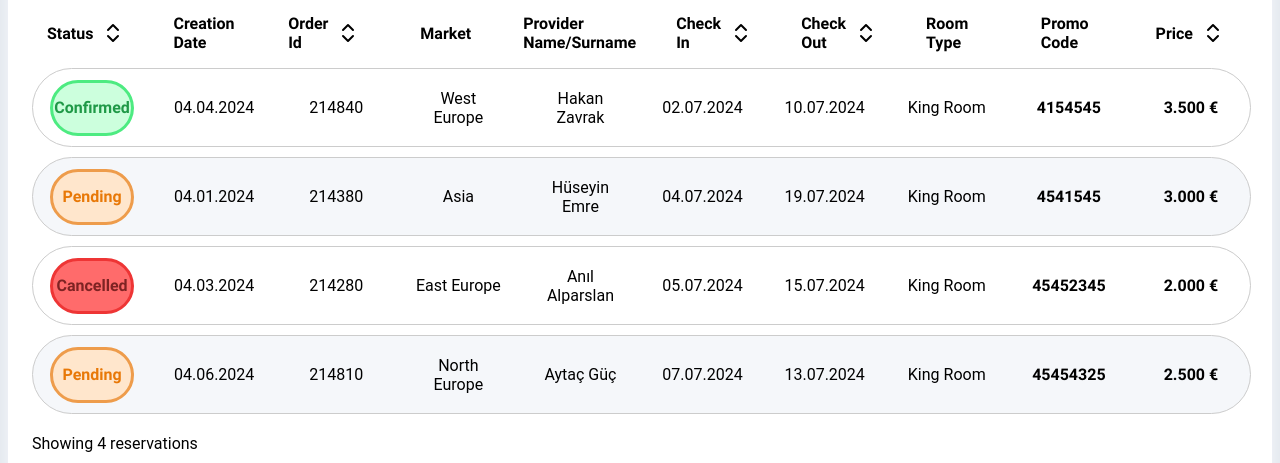
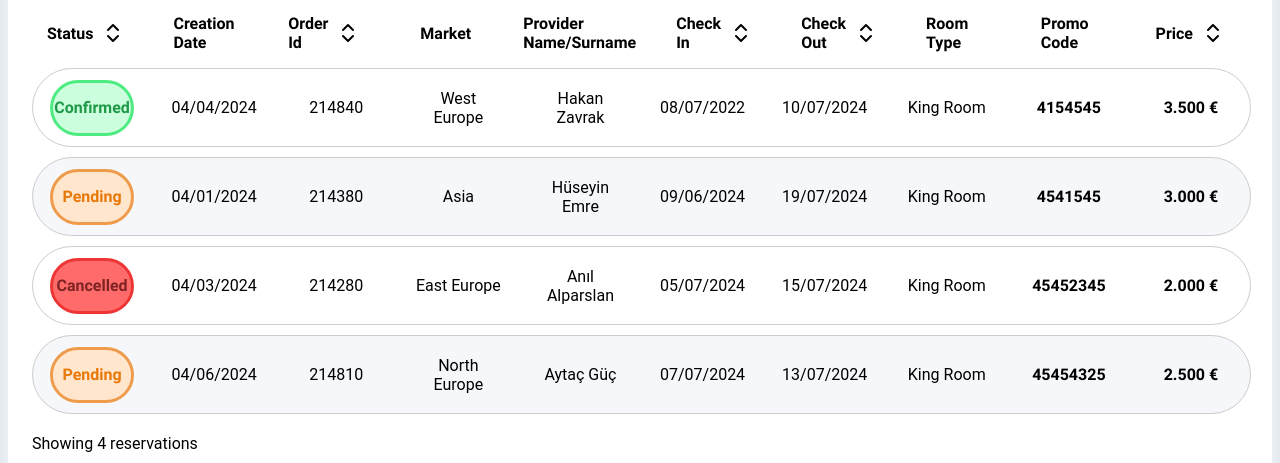
Before and after one commit to Mwiert/miniSpa, a Vue app: page /pinkpanthers in a window 1280 px wide. Shown: the part 136-599 px from the top of the page. Built offline with nearby package versions, Linux system fonts and the light colour scheme; a web font is replaced by a local one.

Commit message:
Date sort added and css fixed

```diff
--- a/src/components/SmartTable/SmartTableBody.vue
+++ b/src/components/SmartTable/SmartTableBody.vue
@@ -1,41 +1,39 @@
 <template>
   <div class="smart-table-body-c">
     <div class="smart-table-main-grid">
-      <div
-        class="grid-header"
-        v-for="(header, index) in Columns"
-        :key="index"
-      >
+      <div class="grid-header" v-for="(header, index) in Columns" :key="index">
         <span>{{ header.name }}</span>
         <span v-if="header.sortable">
-          <SvgIcon class="sort-button" :name="'arrow-selector-v'" size="s" @click="header.sortable ? sort(header.label) : null" />
+          <SvgIcon
+            class="sort-button"
+            :name="'arrow-selector-v'"
+            size="s"
+            @click="header.sortable ? sort(header.label) : null"
+          />
         </span>
       </div>
     </div>
 
-    <div v-if=" $parent.filteredData.length === 0 " class="grid-row no-items-found">
+    <div v-if="NoItemFound" class="grid-row no-items-found">
       <!-- V-if ile noItemFound propumuza göre true veya false alıyoruz bunun aramasını smarttable componentimizde yapıyoruz eğer true ise alttaki satırlar render edilir false ise bu satırlar görmezden gelinip normal tablomuz oluşur-->
       <div :colspan="Columns.length" class="no-grid-item">No Item Found</div>
-
     </div>
     <div
-      class='grid-row'
-      :class="{rowIndex}"
+      class="grid-row"
+      :class="{ rowIndex }"
       v-for="(tableRow, rowIndex) in tableRowData"
       :key="rowIndex"
     >
-
       <div
         v-for="(cell, cellIndex) in tableRow"
         :key="cellIndex"
-        :class="[getCellClass(cell, tableRow[cellIndex]), 'grid-item']"
+        :class="[cell.class, 'grid-item']"
       >
         <!-- getcellclass methodumuz class name belirlemeye yarıyor ki bu classlara göre status veya price gibi bilgileri alalım. -->
         <template v-if="typeof cell == 'object'">
           <span :class="cell?.class" @click="handlerUrl(cell?.url)">
             {{ cell?.text ?? '' }}
-            </span
-          >
+          </span>
         </template>
         <template v-else>{{ cell }}</template>
       </div>
@@ -44,6 +42,8 @@
 </template>
 
 <script lang="ts">
+import dayjs from 'dayjs'
+
 export default {
   name: 'SmartTableBody',
   props: {
@@ -68,6 +68,9 @@ export default {
 
     Columns() {
       return this.options.table.columns
+    },
+    NoItemFound() {
+      return this.$parent.filteredData.length == 0
     }
   },
 
@@ -117,24 +120,18 @@ export default {
     getValueForSorting(cellData: any) {
       if (typeof cellData === 'object' && 'text' in cellData) {
         return cellData.text
-      } else {
+      }
+      if (typeof cellData === 'string' && dayjs(cellData, 'DD/MM/YYYY').isValid()) {
+        const [day, month, year] = cellData.split('/').map(Number)
+        return new Date(year, month - 1, day)
+      }
       return cellData
-      }
     },
 
     handlerUrl(url) {
       if (url == null) {
         window.open(url, '_blank')
       }
-    },
-
-    getCellClass(cellData: any) {
-      if (cellData.class === 'status') {
-        return `${cellData.class}-${cellData.text}`
-      }else if(cellData.class === 'price'  || cellData.class === 'promoCode'){
-        return `${cellData.class}`
-      }
-      return 'default-class'
     }
   }
 }
@@ -182,11 +179,11 @@ export default {
     padding: 0.5px;
     animation: fadeIn 0.5s ease-in-out;
 
-      &:nth-child(even){
-        background-color: white
+    &:nth-child(even) {
+      background-color: white;
     }
-      &:nth-child(odd){
-        background-color: #F5F7FA
+    &:nth-child(odd) {
+      background-color: #f5f7fa;
     }
 
     .no-grid-item {
@@ -211,10 +208,10 @@ export default {
       border-radius: 30px;
       border: none;
       animation: fadeIn 0.3s ease-in-out;
-        }
-        .status-Confirmed,
-        .status-Pending,
-        .status-Cancelled {
+
+      &.confirmed,
+      &.pending,
+      &.cancelled {
         padding: 5px 10px;
         border-radius: 30px;
         border: 3px solid;
@@ -227,26 +224,27 @@ export default {
         margin: 10px auto;
       }
 
-    .status-Confirmed {
+      &.confirmed {
         background-color: #ccffdd;
         color: #1f9947;
         border-color: #4deb81;
       }
 
-    .status-Pending {
+      &.pending {
         background-color: #ffe6cc;
         color: #e87807;
         border-color: #ee9c4b;
       }
 
-    .status-Cancelled {
+      &.cancelled {
         background-color: #ff6b6b;
         color: #7e2323;
         border-color: #ee3535;
       }
+    }
 
-
-        .price,.promoCode {
+    .price,
+    .promoCode {
       font-weight: bold;
     }
   }
--- a/src/components/SmartTable/dummy.js
+++ b/src/components/SmartTable/dummy.js
@@ -1,52 +1,52 @@
 const dummy = [
   {
-      status:"Confirmed",
-      creationDate:"04.04.2024",
+    status: 'Confirmed',
+    creationDate: '04/04/2024',
     orderId: 214840,
-      market: "West Europe",
-      providerNameSurname: "Hakan Zavrak",
-      checkIn: "02.07.2024",
-      checkOut: "10.07.2024",
-      roomType: "King Room",
-      promoCode: "4154545",
-      price: "3.500 €",
+    market: 'West Europe',
+    providerNameSurname: 'Hakan Zavrak',
+    checkIn: '08/07/2022',
+    checkOut: '10/07/2024',
+    roomType: 'King Room',
+    promoCode: '4154545',
+    price: '3.500 €'
   },
   {
-      status:"Pending",
-      creationDate:"04.01.2024",
+    status: 'Pending',
+    creationDate: '04/01/2024',
     orderId: 214380,
-      market: "Asia",
-      providerNameSurname: "Hüseyin Emre",
-      checkIn: "04.07.2024",
-      checkOut: "19.07.2024",
-      roomType: "King Room",
-      promoCode: "4541545",
-      price: "3.000 €",
+    market: 'Asia',
+    providerNameSurname: 'Hüseyin Emre',
+    checkIn: '09/06/2024',
+    checkOut: '19/07/2024',
+    roomType: 'King Room',
+    promoCode: '4541545',
+    price: '3.000 €'
   },
   {
-      status:"Cancelled",
-      creationDate:"04.03.2024",
+    status: 'Cancelled',
+    creationDate: '04/03/2024',
     orderId: 214280,
-      market: "East Europe",
-      providerNameSurname: "Anıl Alparslan",
-      checkIn: "05.07.2024",
-      checkOut: "15.07.2024",
-      roomType: "King Room",
-      promoCode: "45452345",
-      price: "2.000 €",
+    market: 'East Europe',
+    providerNameSurname: 'Anıl Alparslan',
+    checkIn: '05/07/2024',
+    checkOut: '15/07/2024',
+    roomType: 'King Room',
+    promoCode: '45452345',
+    price: '2.000 €'
   },
   {
-      status:"Pending",
-      creationDate:"04.06.2024",
+    status: 'Pending',
+    creationDate: '04/06/2024',
     orderId: 214810,
-      market: "North Europe",
-      providerNameSurname: "Aytaç Güç",
-      checkIn: "07.07.2024",
-      checkOut: "13.07.2024",
-      roomType: "King Room",
-      promoCode: "45454325",
-      price: "2.500 €",
-   },
-];
+    market: 'North Europe',
+    providerNameSurname: 'Aytaç Güç',
+    checkIn: '07/07/2024',
+    checkOut: '13/07/2024',
+    roomType: 'King Room',
+    promoCode: '45454325',
+    price: '2.500 €'
+  }
+]
 
-export default dummy;
+export default dummy
--- a/src/pages/PinkPanthers.vue
+++ b/src/pages/PinkPanthers.vue
@@ -17,19 +17,18 @@ export default {
       tableOptions: {
         options: {
           header: {},
-          body: {
-          },
+          body: {},
           footer: {}
         },
         table: {
           columns: [
-            { name: 'Status',label: 'status',  sortable: true},
-            { name: 'Creation Date',label: 'creationDate', },
-            { name: 'Order Id',label: 'orderId', sortable: true },
-            { name: 'Market',label: 'market' },
-            { name: 'Provider Name/Surname', label: 'providerNameSurname'},
+            { name: 'Status', label: 'status', sortable: true },
+            { name: 'Creation Date', label: 'creationDate' },
+            { name: 'Order Id', label: 'orderId', sortable: true },
+            { name: 'Market', label: 'market' },
+            { name: 'Provider Name/Surname', label: 'providerNameSurname' },
             { name: 'Check In', label: 'checkIn', sortable: true },
-            { name: 'Check Out',label: 'checkOut', sortable: true },
+            { name: 'Check Out', label: 'checkOut', sortable: true },
             { name: 'Room Type', label: 'roomType' },
             { name: 'Promo Code', label: 'promoCode' },
             { name: 'Price', label: 'price', sortable: true }
@@ -40,19 +39,17 @@ export default {
       dummies: dummy
     }
   },
-  methods: {
-
-  },
+  methods: {},
   mounted() {
     this.tableOptions.table.rows = this.dummies.map((dummy: any) => {
-    return {
+      return {
         status: {
           text: dummy.status,
-          class: `status`
+          class: `status ${dummy.status.toLowerCase()}`
         },
         creationDate: {
           text: dummy.creationDate,
-          class: ""
+          class: ''
         },
         orderId: {
           text: dummy.orderId,
@@ -71,7 +68,7 @@ export default {
         },
         promoCode: {
           text: dummy.promoCode,
-          class:"promoCode"
+          class: 'promoCode'
         },
         price: {
           text: dummy.price,
```
Lines whose indentation alone changed are shown as unchanged.
